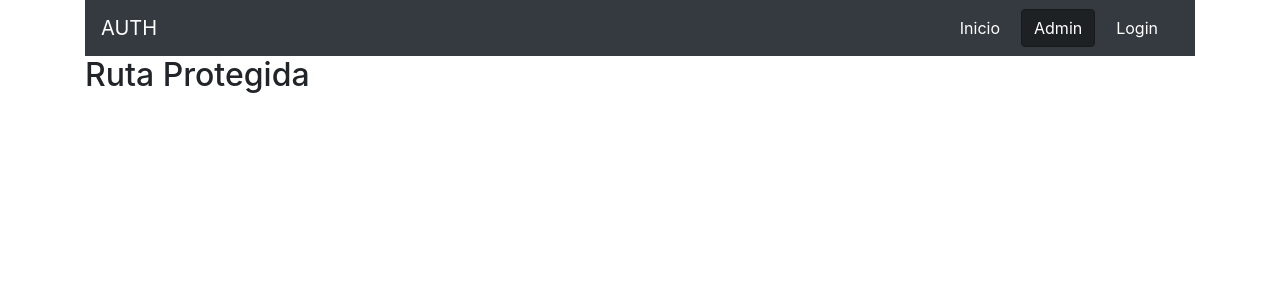
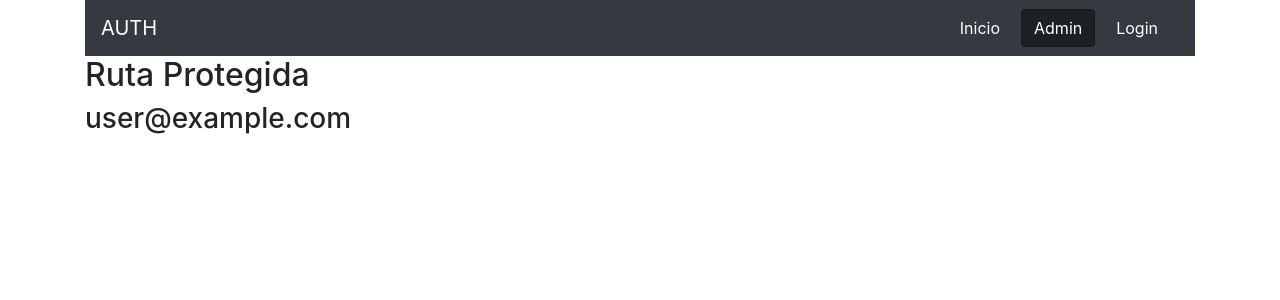
Before and after one commit to robpalacios1/login-firebase, a React (Create React App) app: page /admin in a window 1280 px wide. Shown: the top 300 px of the page. Built offline with nearby package versions, Linux system fonts and the light colour scheme; no server answers; sample sign-in values are in the browser's storage.

Commit message:
import withRouter and add user.email to render

```diff
--- a/src/components/Admin.jsx
+++ b/src/components/Admin.jsx
@@ -12,13 +12,18 @@ const Admin = (props) => {
             setUser(auth.currentUser)
         }else{
             console.log('no existe usuario')
-            props.history.push('./login')
+            props.history.push('/login')
         }
     }, [props.history])
 
     return (
         <div>
             <h2>Ruta Protegida</h2>
+            {
+                user && (
+                    <h3>{user.email}</h3>
+                )
+            }
         </div>
     )
 }
```
